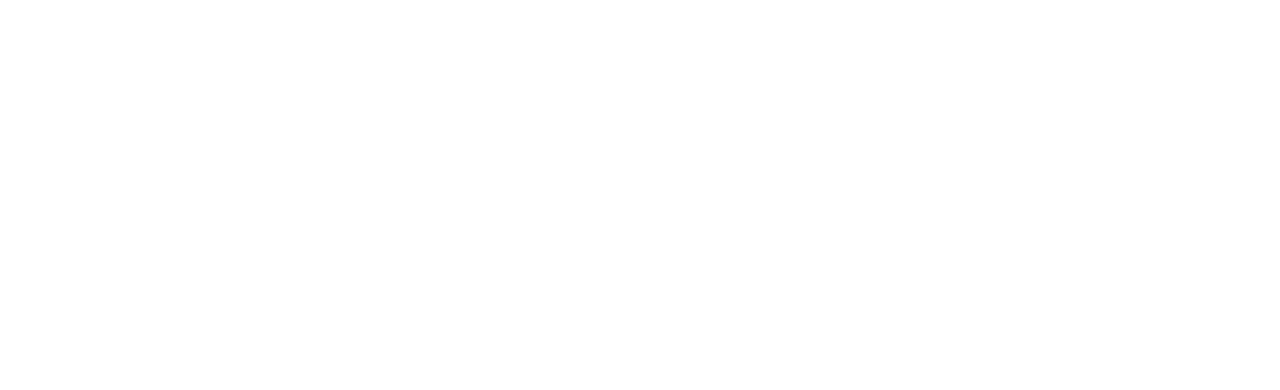
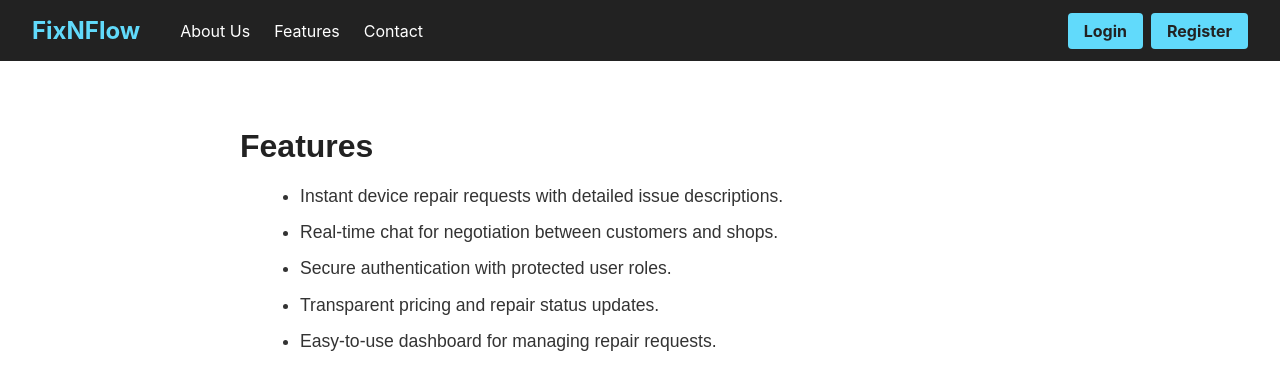
Before and after one commit to salilgupta332/fixNflow, a React (Create React App) app in the folder fixnflow-frontend/: page /features in a window 1280 px wide. Before the commit this address had no page. Shown: the top 390 px of the page. Built offline with nearby package versions, Linux system fonts and the light colour scheme.

Commit message:
Header Feature added

```diff
--- a/fixnflow-frontend/src/App.js
+++ b/fixnflow-frontend/src/App.js
@@ -4,6 +4,10 @@
 import Login from "./pages/Login";
 import Dashboard from "./pages/Dashboard"; // Your authenticated page
 import PrivateRoute from "./components/PrivateRoute";
+import About from './pages/About';
+import Features from './pages/Features';
+import Contact from './pages/Contact';
+import Header from './components/Header';
 
 function Home() {
   return (
@@ -20,9 +24,13 @@
   return (
     <AuthProvider>
       <Router>
+        <Header />
         <Routes>
           <Route path="/" element={<Home />} />
           <Route path="/login" element={<Login />} />
+          <Route path="/about" element={<About />} />
+          <Route path="/features" element={<Features />} />
+          <Route path="/contact" element={<Contact />} />
           <Route
             path="/dashboard"
             element={
--- /dev/null
+++ b/fixnflow-frontend/src/components/Header.css
@@ -0,0 +1,50 @@
+.header {
+  display: flex;
+  align-items: center;
+  justify-content: space-between;
+  padding: 16px 32px;
+  background: #222;
+  color: #fff;
+}
+
+.header-logo {
+  text-decoration: none;
+  color: #61dafb;
+  font-weight: bold;
+  font-size: 1.5rem;
+}
+
+.header-nav {
+  flex: 1;
+  margin-left: 40px;
+}
+
+.header-link {
+  color: #fff;
+  margin-right: 24px;
+  text-decoration: none;
+}
+
+.header-link:last-child {
+  margin-right: 0;
+}
+
+.header-auth {
+
+}
+
+.header-button,
+.header-link-button {
+  background: #61dafb;
+  border: none;
+  padding: 8px 16px;
+  border-radius: 4px;
+  color: #222;
+  cursor: pointer;
+  text-decoration: none;
+  font-weight: bold;
+}
+
+.header-button {
+  margin-left: 16px;
+}
--- /dev/null
+++ b/fixnflow-frontend/src/components/Header.js
@@ -0,0 +1,42 @@
+import React, { useContext } from 'react';
+import { Link, useNavigate } from 'react-router-dom';
+import { AuthContext } from '../context/AuthContext';
+import './Header.css';
+const Header = () => {
+  const { token, logout } = useContext(AuthContext);
+  const navigate = useNavigate();
+
+  const handleLogout = () => {
+    logout();
+    navigate('/login');
+  };
+
+  return (
+    <header className="header">
+  <div>
+    <Link to="/" className="header-logo">FixNFlow</Link>
+  </div>
+  <nav className="header-nav">
+    <Link to="/about" className="header-link">About Us</Link>
+    <Link to="/features" className="header-link">Features</Link>
+    <Link to="/contact" className="header-link">Contact</Link>
+  </nav>
+  <div className="header-auth">
+    {!token && (
+      <>
+        <Link to="/login" className="header-link-button" style={{marginRight: 8}}>Login</Link>
+        <Link to="/register" className="header-link-button">Register</Link>
+      </>
+    )}
+    {token && (
+      <button onClick={handleLogout} className="header-button">
+        Logout
+      </button>
+    )}
+  </div>
+</header>
+
+  );
+};
+
+export default Header;
--- /dev/null
+++ b/fixnflow-frontend/src/pages/About.css
@@ -0,0 +1,19 @@
+.about-container {
+  padding: 40px;
+  max-width: 800px;
+  margin: 0 auto;
+  font-family: Arial, sans-serif;
+  color: #333;
+}
+
+.about-container h2 {
+  font-size: 2rem;
+  margin-bottom: 16px;
+  color: #222;
+}
+
+.about-container p {
+  font-size: 1.1rem;
+  line-height: 1.6;
+  margin-bottom: 12px;
+}
--- /dev/null
+++ b/fixnflow-frontend/src/pages/About.js
@@ -0,0 +1,14 @@
+import React from 'react';
+import './About.css';
+
+const About = () => {
+  return (
+    <div className="about-container">
+      <h2>About Us</h2>
+      <p>Welcome to FixNFlow! We connect customers with trusted device repair shops easily and efficiently.</p>
+      <p>Our mission is to provide seamless repair services to keep your gadgets running smoothly.</p>
+    </div>
+  );
+};
+
+export default About;
--- /dev/null
+++ b/fixnflow-frontend/src/pages/Contact.css
@@ -0,0 +1,29 @@
+.contact-container {
+  padding: 40px;
+  max-width: 800px;
+  margin: 0 auto;
+  font-family: Arial, sans-serif;
+  color: #333;
+}
+
+.contact-container h2 {
+  font-size: 2rem;
+  margin-bottom: 16px;
+  color: #222;
+}
+
+.contact-container p {
+  font-size: 1.1rem;
+  line-height: 1.6;
+  margin-bottom: 12px;
+}
+
+.contact-container ul {
+  list-style-type: none;
+  padding-left: 0;
+  font-size: 1.1rem;
+}
+
+.contact-container li {
+  margin-bottom: 8px;
+}
--- /dev/null
+++ b/fixnflow-frontend/src/pages/Contact.js
@@ -0,0 +1,18 @@
+import React from 'react';
+import './Contact.css';
+
+const Contact = () => {
+  return (
+    <div className="contact-container">
+      <h2>Contact Us</h2>
+      <p>If you have any questions or want to partner with FixNFlow, please reach out to us:</p>
+      <ul>
+        <li>Email: support@fixnflow.com</li>
+        <li>Phone: +91-123-456-7890</li>
+        <li>Address: 123 FixNFlow Street, Tech City, IN</li>
+      </ul>
+    </div>
+  );
+};
+
+export default Contact;
--- /dev/null
+++ b/fixnflow-frontend/src/pages/Features.css
@@ -0,0 +1,24 @@
+.features-container {
+  padding: 40px;
+  max-width: 800px;
+  margin: 0 auto;
+  font-family: Arial, sans-serif;
+  color: #333;
+}
+
+.features-container h2 {
+  font-size: 2rem;
+  margin-bottom: 16px;
+  color: #222;
+}
+
+.features-container ul {
+  list-style-type: disc;
+  margin-left: 20px;
+  font-size: 1.1rem;
+  line-height: 1.6;
+}
+
+.features-container li {
+  margin-bottom: 8px;
+}
--- /dev/null
+++ b/fixnflow-frontend/src/pages/Features.js
@@ -0,0 +1,19 @@
+import React from 'react';
+import './Features.css';
+
+const Features = () => {
+  return (
+    <div className="features-container">
+      <h2>Features</h2>
+      <ul>
+        <li>Instant device repair requests with detailed issue descriptions.</li>
+        <li>Real-time chat for negotiation between customers and shops.</li>
+        <li>Secure authentication with protected user roles.</li>
+        <li>Transparent pricing and repair status updates.</li>
+        <li>Easy-to-use dashboard for managing repair requests.</li>
+      </ul>
+    </div>
+  );
+};
+
+export default Features;
```
